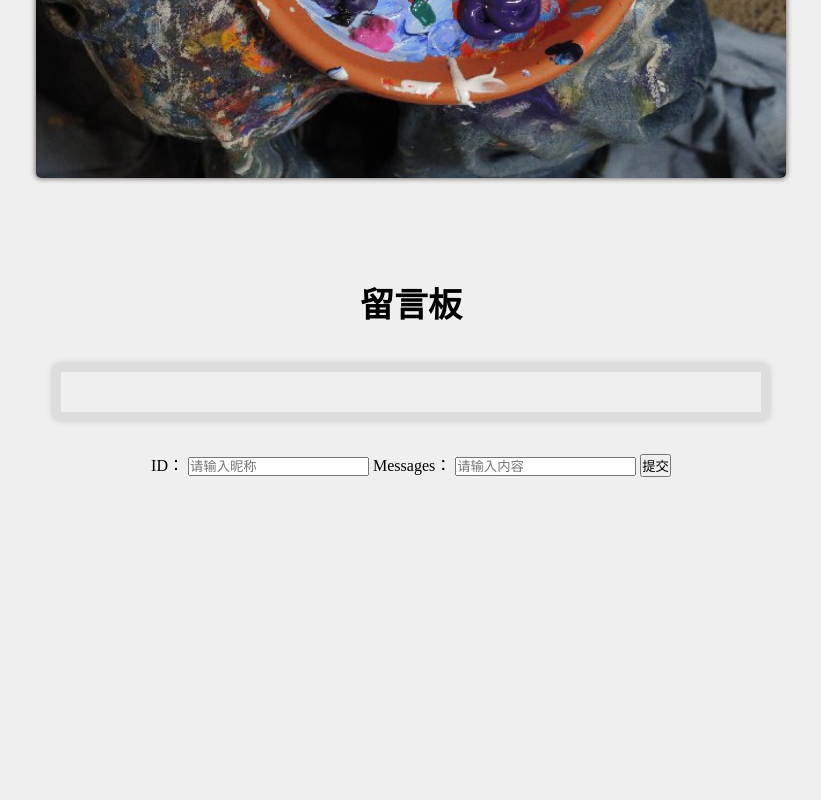
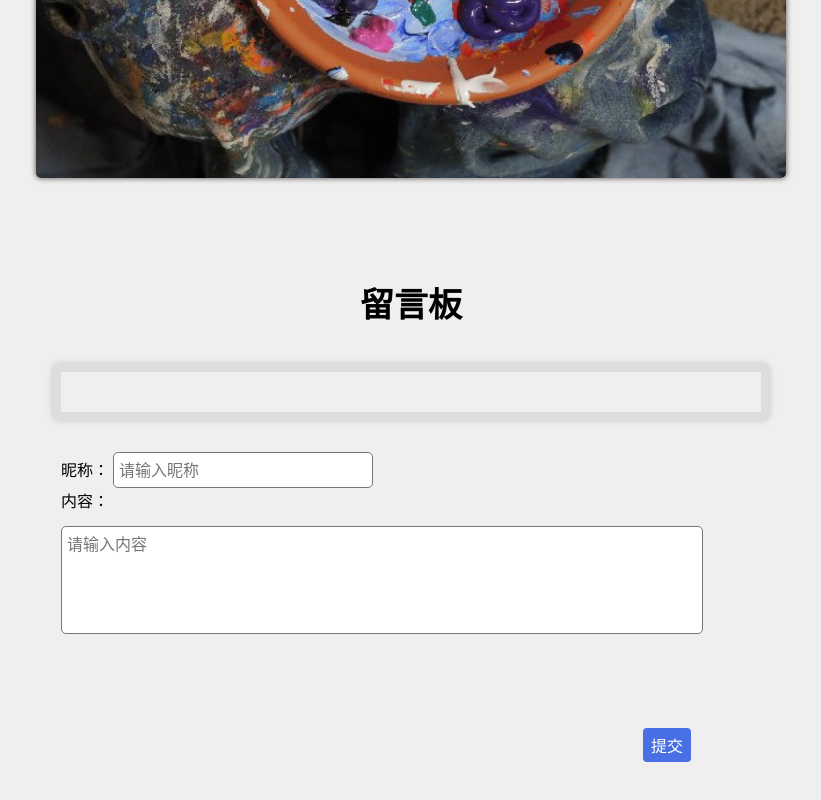
Before and after one commit to From-WH/MYCV, a plain HTML site: page index.html in a window 1280 px wide. Shown: the part 1821-2621 px from the top of the page, without its empty margins (229-1050 px from the left). Before the commit the page ends 2398 px from the top, so only its background shows below. Drawn offline with nearby package versions, Linux system fonts and the light colour scheme; a script that the page names is missing.

Commit message:
更新留言板体验

```diff
--- a/a.css
+++ b/a.css
@@ -389,7 +389,6 @@ body .portfolio > nav .bar.state-3 .bartwo{
     width: 700px;
     margin: 30px auto;
     margin-bottom: 100px;
-    text-align: center;
 }
 #messageList>li{
     padding: 16px;
@@ -401,3 +400,31 @@ body .portfolio > nav .bar.state-3 .bartwo{
 #messageList>:last-child{
     border-bottom-color: transparent;
 }
+.labelTwo{
+    margin-bottom: 10px;
+}
+.input1,.input2{
+    outline: none;
+    border-radius: 5px;
+    font-size: 1em;
+    line-height: 1.5em;
+    padding: 5px;
+    resize: none;
+    font-family: -apple-system, BlinkMacSystemFont, Helvetica Neue, PingFang SC, Microsoft YaHei, Source Han Sans SC, Noto Sans CJK SC, WenQuanYi Micro Hei, sans-serif;
+    border: 1px solid #777;
+    margin-right: 20px;
+}
+.input2{
+    margin-top: 14px;
+}
+.input3{
+    float: right;
+    margin-top: 90px;
+    margin-right: 70px;
+    border: none;
+    padding:5px 8px;
+    border-radius: 4px;
+    font-size: 16px;
+    color: #FFF;
+    background: #496fe4;
+}
--- a/index.html
+++ b/index.html
@@ -181,12 +181,12 @@
         <h3 class="h3">留言板</h3>
         <ol id="messageList">
         </ol>
-        <form id="postMessageForm" class="postMessage">
-            <label for="">ID：</label>
-            <input type="text" name="name" placeholder="请输入昵称" autocomplete="off">
-            <label for="">Messages：</label>
-            <input type="text" name="content" placeholder="请输入内容" autocomplete="off">
-            <input type="submit" value="提交">
+        <form id="postMessageForm" class="postMessage clearfix">
+            <label for="">昵称：</label>
+            <input class="input1" type="text" name="name" placeholder="请输入昵称" autocomplete="off"></br>
+            <label class="labelTwo" for="">内容：</label>
+            <textarea class="input2" cols="60" rows="4"  name="content" placeholder="请输入内容" autocomplete="off"></textarea>
+            <input class="input3" type="submit" value="提交">
         </form>
     </section>
     <script src="https://cdnjs.cloudflare.com/ajax/libs/tween.js/16.3.5/Tween.min.js"></script>
--- a/js/messages.js
+++ b/js/messages.js
@@ -62,14 +62,14 @@
         },
         saveMessage: function () {
             let myForm = this.form
-            let content = myForm.querySelector('input[name=content]').value
+            let content = myForm.querySelector('textarea[name=content]').value
             let name = myForm.querySelector('input[name=name]').value
             this.model.save(name, content).then(function (object) {
                 let li = document.createElement('li')
                 li.innerText = `${object.attributes.name}:${object.attributes.content}`
                 let messageList = document.querySelector('#messageList')
                 messageList.append(li)
-                myForm.querySelector('input[name=content]').value = ''
+                myForm.querySelector('textarea[name=content]').value = ''
             })
         }
 
```
Also changed, not shown: js/loading.js (line endings or trailing spaces).
